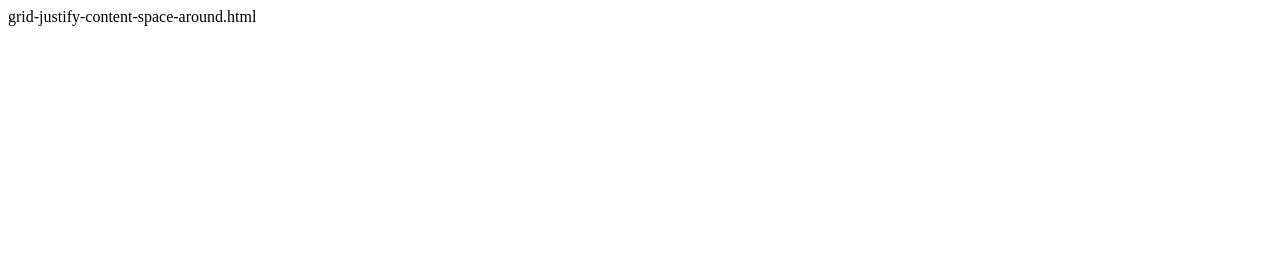
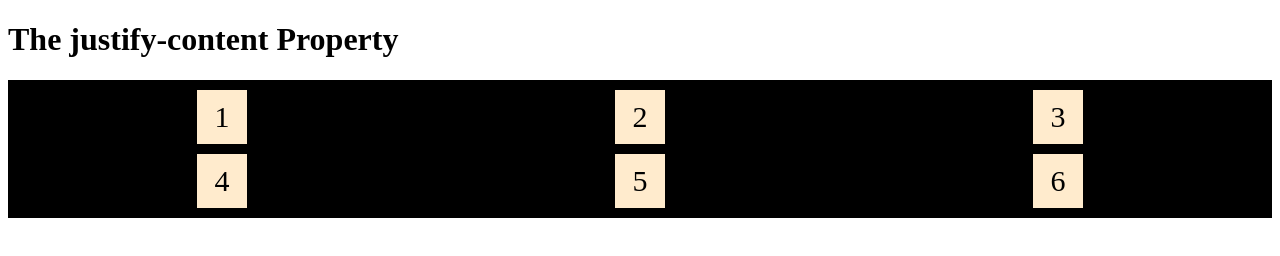
Before and after one commit to nildoeti/imersaoCSS3, a plain HTML site: page grid/container/grid-justify-content-space-around.html in a window 1280 px wide. Drawn offline with Linux system fonts and the light colour scheme.

Commit message:
finalizado marcação html e estilização do projeto

```diff
--- a/grid/container/css/grid-justify-content-space-around.css
+++ b/grid/container/css/grid-justify-content-space-around.css
@@ -1 +1,15 @@
-grid-justify-content-space-around.html
+.grid-container {
+    background-color: black;
+    display: grid;
+    gap: 10px;
+    justify-content: space-around;
+    grid-template-columns: 50px 50px 50px;
+    padding: 10px;
+}
+
+.grid-container > div {
+    background-color: blanchedalmond;
+    font-size: 30px;
+    padding: 10px;
+    text-align: center;
+}
--- a/grid/container/grid-justify-content-space-around.html
+++ b/grid/container/grid-justify-content-space-around.html
@@ -1 +1,22 @@
-grid-justify-content-space-around.html
+<!DOCTYPE html>
+<html lang="en">
+<head>
+    <meta charset="UTF-8">
+    <meta http-equiv="X-UA-Compatible" content="IE=edge">
+    <meta name="viewport" content="width=device-width, initial-scale=1.0">
+    <link rel="stylesheet" href="css/grid-justify-content-space-around.css">
+    <title>The justify-content Property</title>
+</head>
+<body>
+    <h1>The justify-content Property</h1>
+
+    <div class="grid-container">
+        <div>1</div>
+        <div>2</div>
+        <div>3</div>
+        <div>4</div>
+        <div>5</div>
+        <div>6</div>
+    </div>
+</body>
+</html>
```
